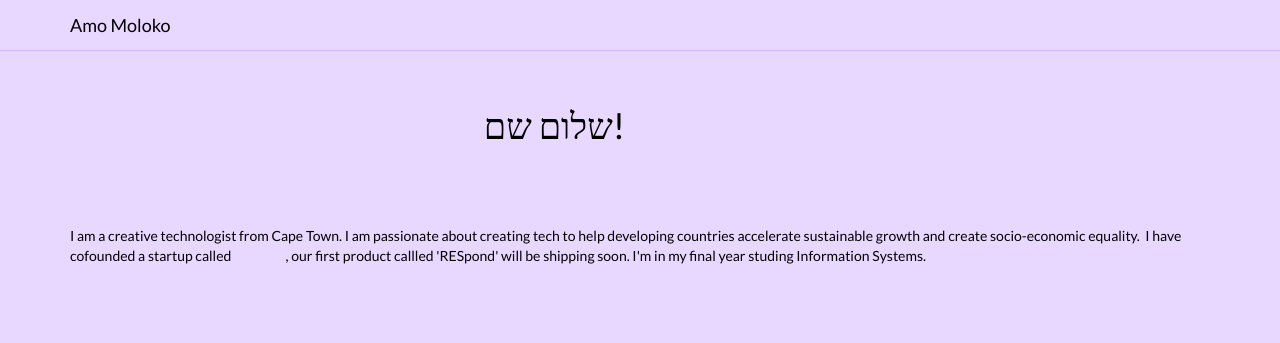
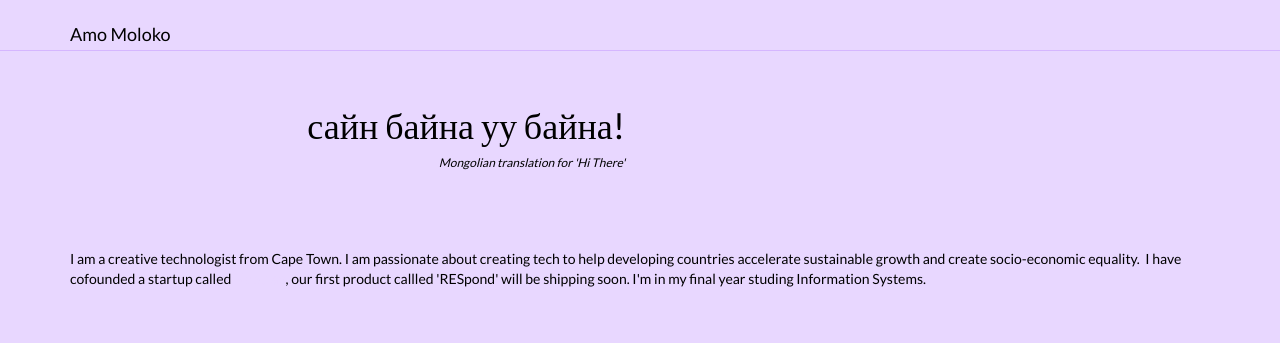
Before and after one commit to AmoDinho/AmoDinho.github.io, a plain HTML site: page index.html in a window 1280 px wide. Shown: the top 343 px of the page. Drawn offline with nearby package versions, Linux system fonts and the light colour scheme.

Commit message:
Mongol Translation

```diff
--- a/index.html
+++ b/index.html
@@ -17,7 +17,7 @@
     <div class="navbar navbar-default navbar-static-top">
       <div class="container">
         <div class="navbar-header">
-          <a class="navbar-brand"><span>Amo Moloko</span></a>
+          <a class="navbar-brand"><span><h4>Amo Moloko</h4></span></a>
         </div>
         <div class="collapse navbar-collapse" id="navbar-ex-collapse"></div>
       </div>
@@ -26,7 +26,8 @@
       <div class="container">
         <div class="row">
           <div class="col-md-6 text-right">
-            <h1>שלום שם!</h1>
+            <h1>сайн байна уу байна!</h1>
+            <h6><i>Mongolian translation for 'Hi There'</i><h6>
           </div>
         </div>
       </div>
```
